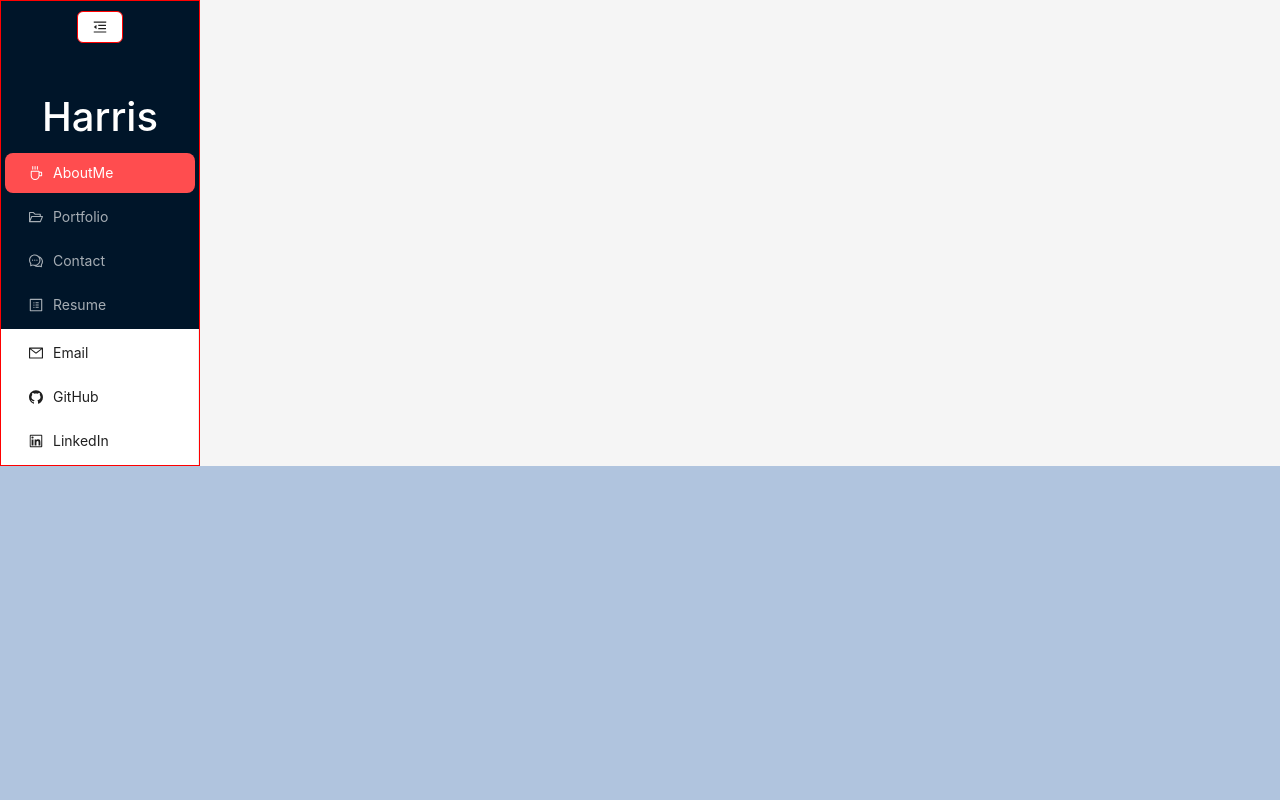
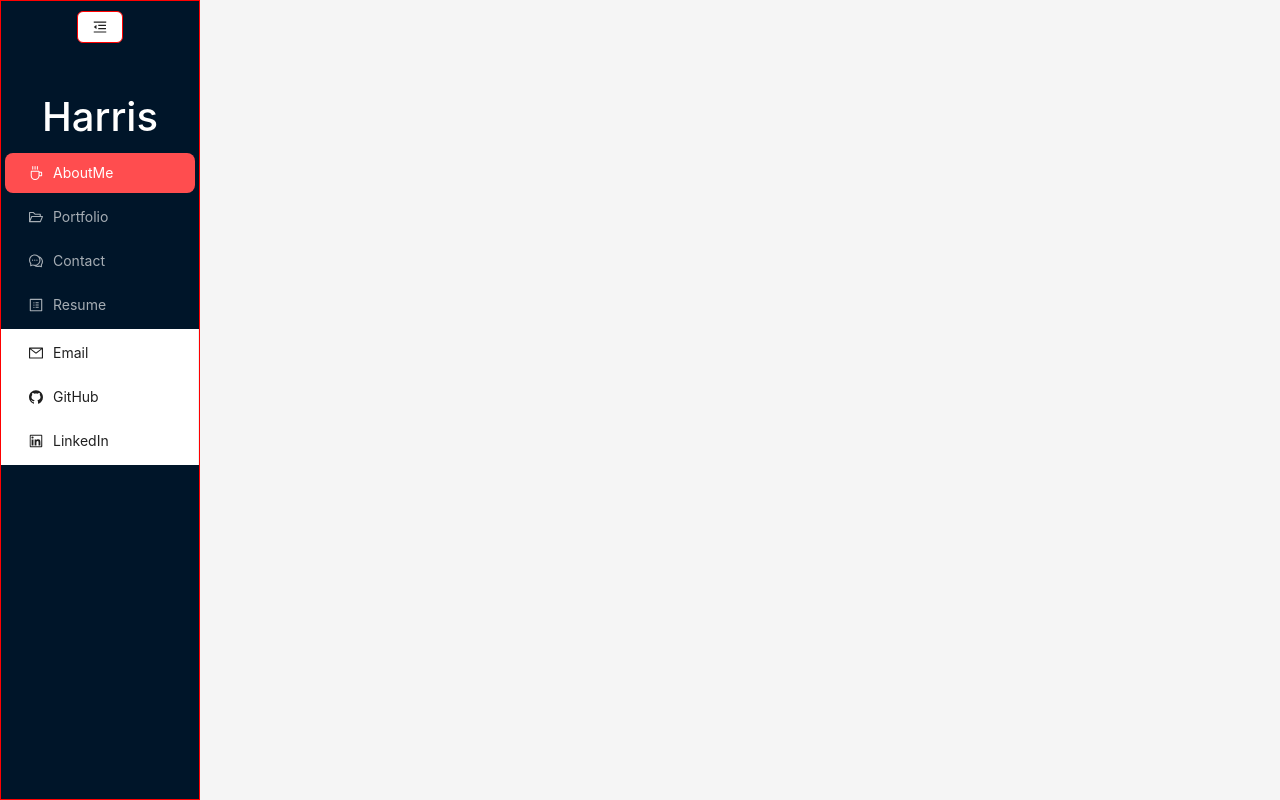
Before and after one commit to miss-mad/portfolio, a React (Create React App) app: page / in a window 1280 px wide. Built offline with nearby package versions, Linux system fonts and the light colour scheme.

Commit message:
working on content container margins

```diff
--- a/src/App.css
+++ b/src/App.css
@@ -60,6 +60,7 @@ button {
 .side-nav {
   background-color: #001529;
   border: 1px solid red;
+  min-height: 100vh;
 }
 
 /* App.jsx element styling */
--- a/src/App.jsx
+++ b/src/App.jsx
@@ -8,15 +8,17 @@ import Portfolio from "./components/pages/Portfolio"
 import Contact from "./components/pages/Contact"
 import Resume from "./components/pages/Resume"
 
-const { Content } = Layout
+const { Content, Sider } = Layout
 
 export default function App() {
   return (
-    <Layout>
-      <Router>
-        <Sidebar />
+    <Router>
+      <Layout hasSider={true} style={{ height: "100%" }}>
+        <Sider>
+          <Sidebar />
+        </Sider>
         <Layout>
-          <Content>
+          <Content style={{ width: "100%" }}>
             <Routes>
               <Route path="/about-me" element={<AboutMe />} />
               <Route path="/portfolio" element={<Portfolio />} />
@@ -25,7 +27,7 @@ export default function App() {
             </Routes>
           </Content>
         </Layout>
-      </Router>
-    </Layout>
+      </Layout>
+    </Router>
   )
 }
```
